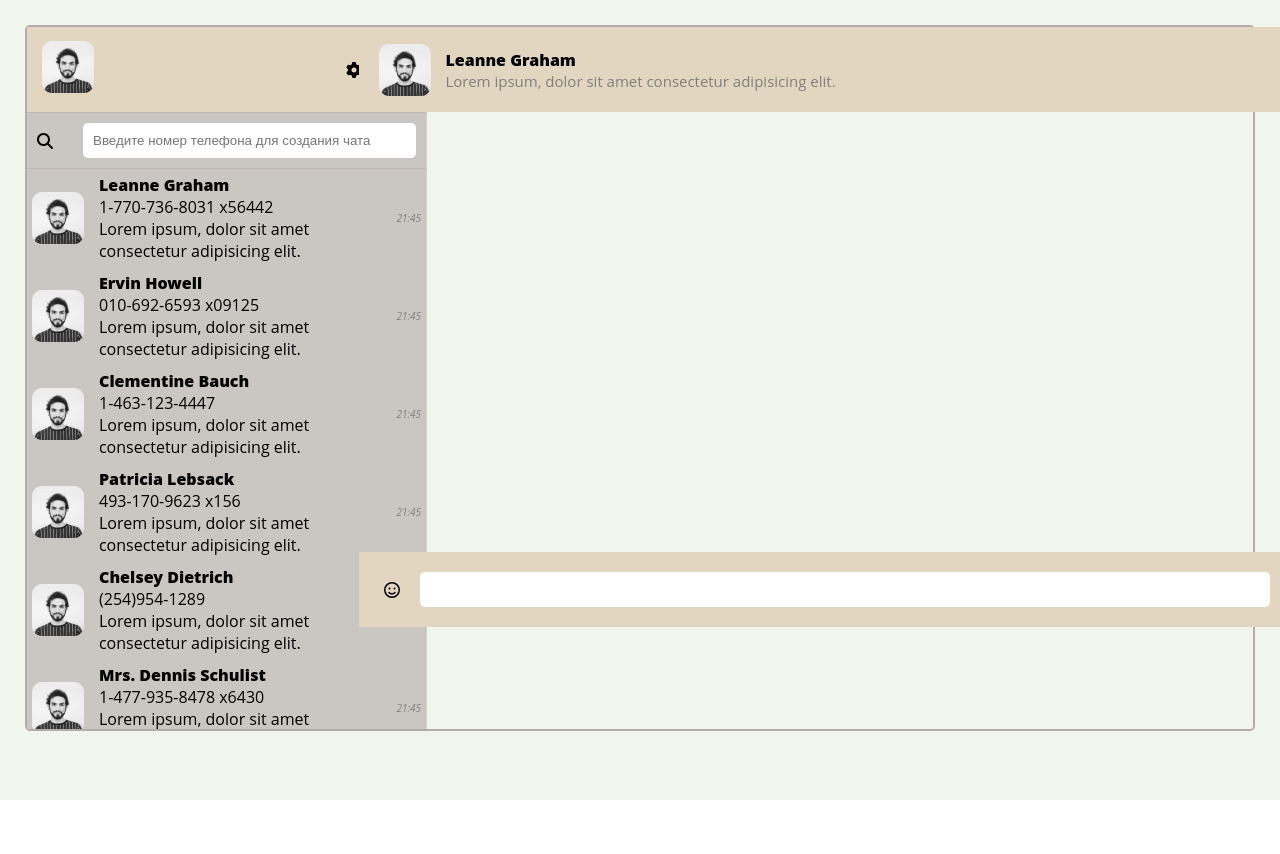
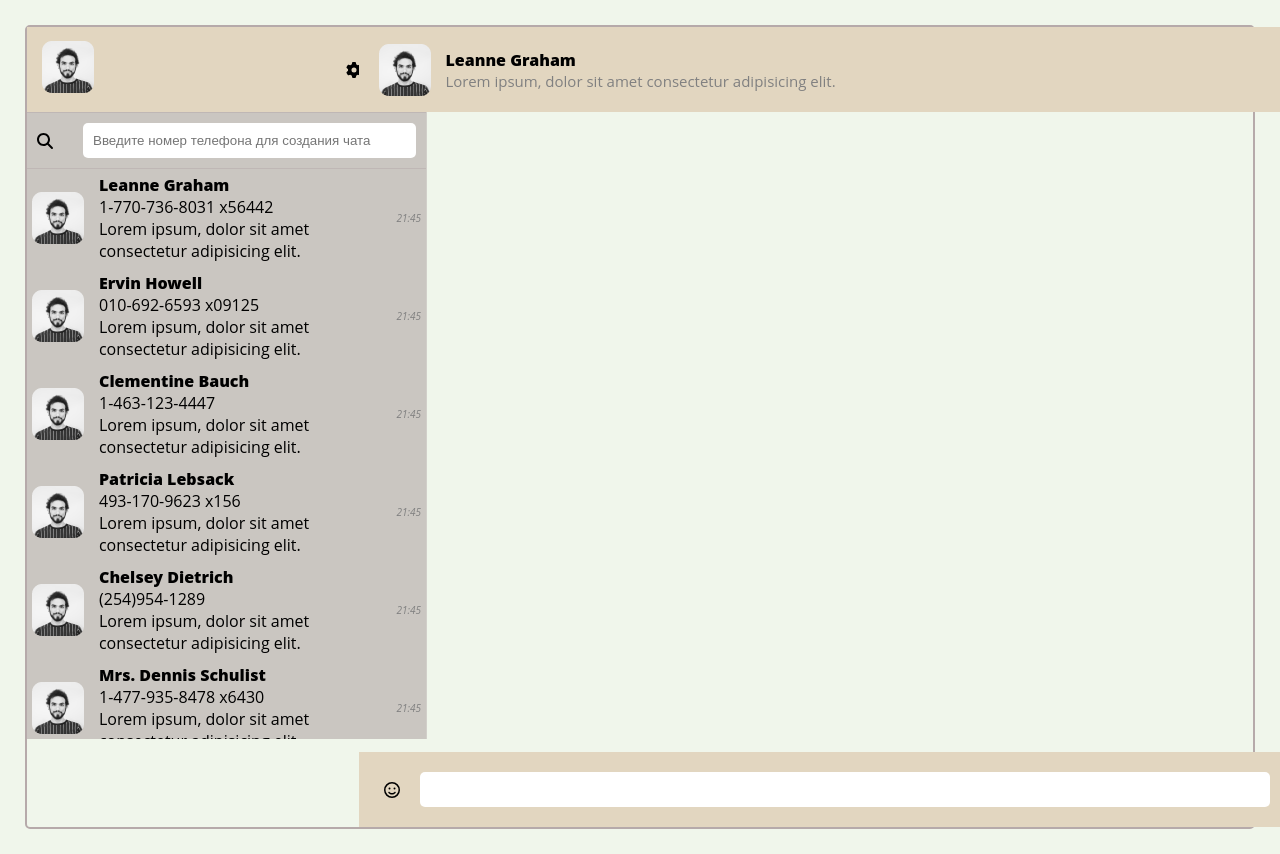
Before and after one commit to Nuralla1/greenApi-chat, a React (Vite) app: page / in a window 1280 px wide. Shown: the top 854 px of the page. Before the commit the page ends 800 px from the top, so only its background shows below. Built offline with nearby package versions, Linux system fonts and the light colour scheme; the HTML template or start-up script is replaced by a standard one.

Commit message:
refactor: change style

```diff
--- a/src/components/ChatBody/index.jsx
+++ b/src/components/ChatBody/index.jsx
@@ -39,7 +39,7 @@ export const ChatBody = ({ outMsgs }) => {
   );
   return (
     <div className={styles.chatContainer}>
-      <Scroll height="560px" className={styles.messageContainer}>
+      <Scroll className={styles.messageContainer}>
         {sortedMessages.map((msg, index) => (
           <div
             key={msg.receiptId + index}
--- a/src/components/SideBar/index.jsx
+++ b/src/components/SideBar/index.jsx
@@ -66,7 +66,7 @@ export const SideBar = () => {
           onKeyDown={handleKeyDown}
         />
       </div>
-      <Scroll height="560px">
+      <Scroll height="570px">
         <div className={contacts_wrapper}>
           {contacts.map((user) => (
             <div className={users_wrapper} key={user.id}>
--- a/src/pages/ChatPage/ChatPage.module.css
+++ b/src/pages/ChatPage/ChatPage.module.css
@@ -2,7 +2,7 @@
   min-width: 900px;
   display: flex;
   flex-direction: column;
-  min-height: 75vh;
+  height: 100vh;
   justify-content: center;
   align-items: center;
 }
--- a/src/pages/Layout/Layout.module.css
+++ b/src/pages/Layout/Layout.module.css
@@ -4,13 +4,12 @@
   max-width: 1440px;
   align-items: start;
   margin: 0 auto;
-  padding: 0;
+
   border: 2px solid rgb(182, 170, 170);
   border-radius: 5px;
 }
 
 .background {
-  height: 100vh;
   padding: 25px;
   background-color: #f0f6eb;
 }
```
